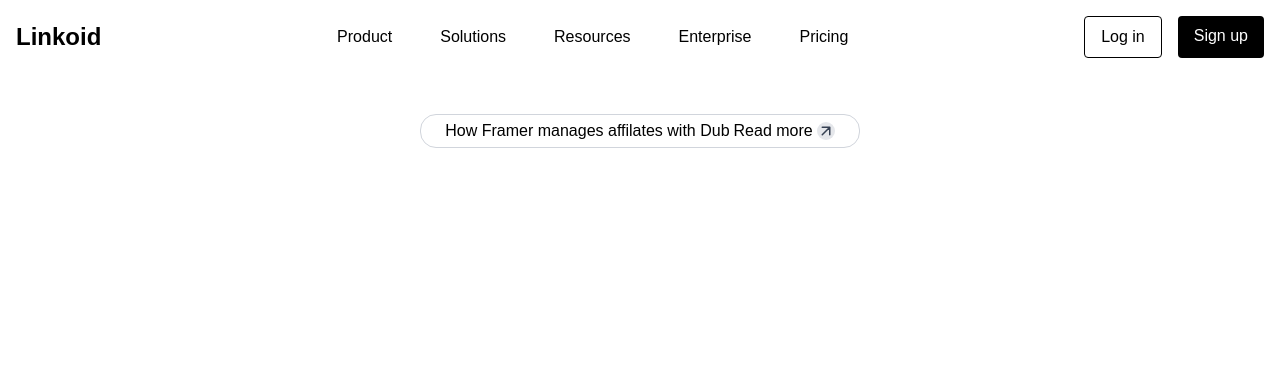
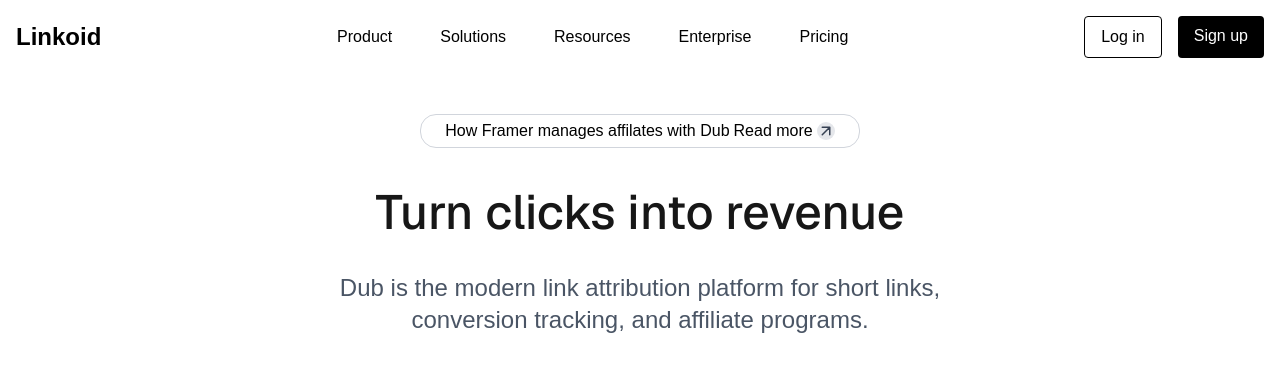
Before and after one commit to 24Atharv/Linkoid, a Next.js app in the folder frontend/: page /Dashboard in a window 1280 px wide. Shown: the top 372 px of the page. Built offline with nearby package versions, Linux system fonts and the light colour scheme.

Commit message:
main text add

```diff
--- a/frontend/app/components/Hero.tsx
+++ b/frontend/app/components/Hero.tsx
@@ -1,5 +1,5 @@
 export default function Hero() {
-    return <div className="flex flex-col items-center mt-10">
+    return <div className="flex flex-col items-center mt-10 text-black">
         <span className="text-black flex gap-1 px-6 py-1 rounded-2xl border border-gray-300 w-fit items-center">
             How Framer manages affilates with Dub
             <button>Read more</button>
@@ -7,5 +7,7 @@
                 <path d="M7 17L17 7M17 7H7M17 7V17" stroke="currentColor" stroke-width="2" stroke-linecap="round" stroke-linejoin="round" />
             </svg>
         </span>
+        <span className="mt-10 text-5xl font-medium font-sans text-[#171717]">Turn clicks into revenue</span>
+        <span className="w-160 text-2xl text-center text-gray-600 mt-9">Dub is the modern link attribution platform for short links, conversion tracking, and affiliate programs.</span>
     </div>
 }
```
